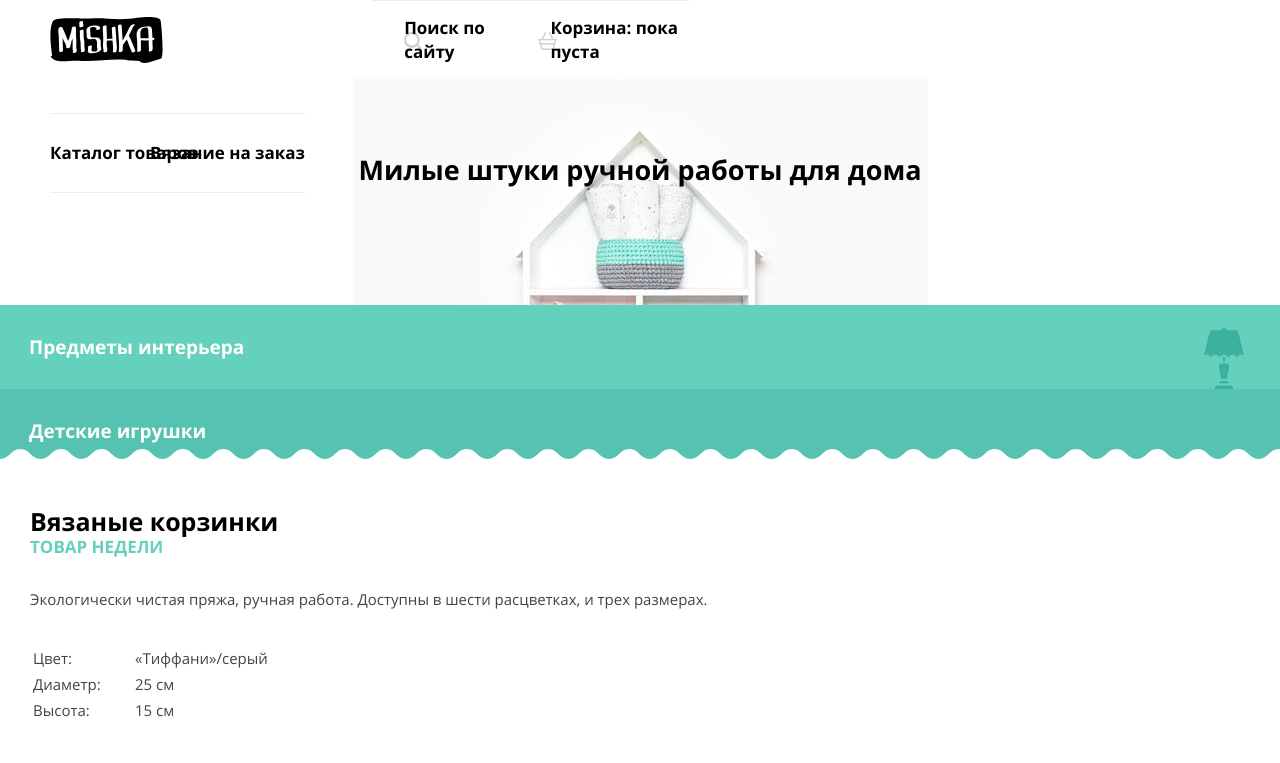
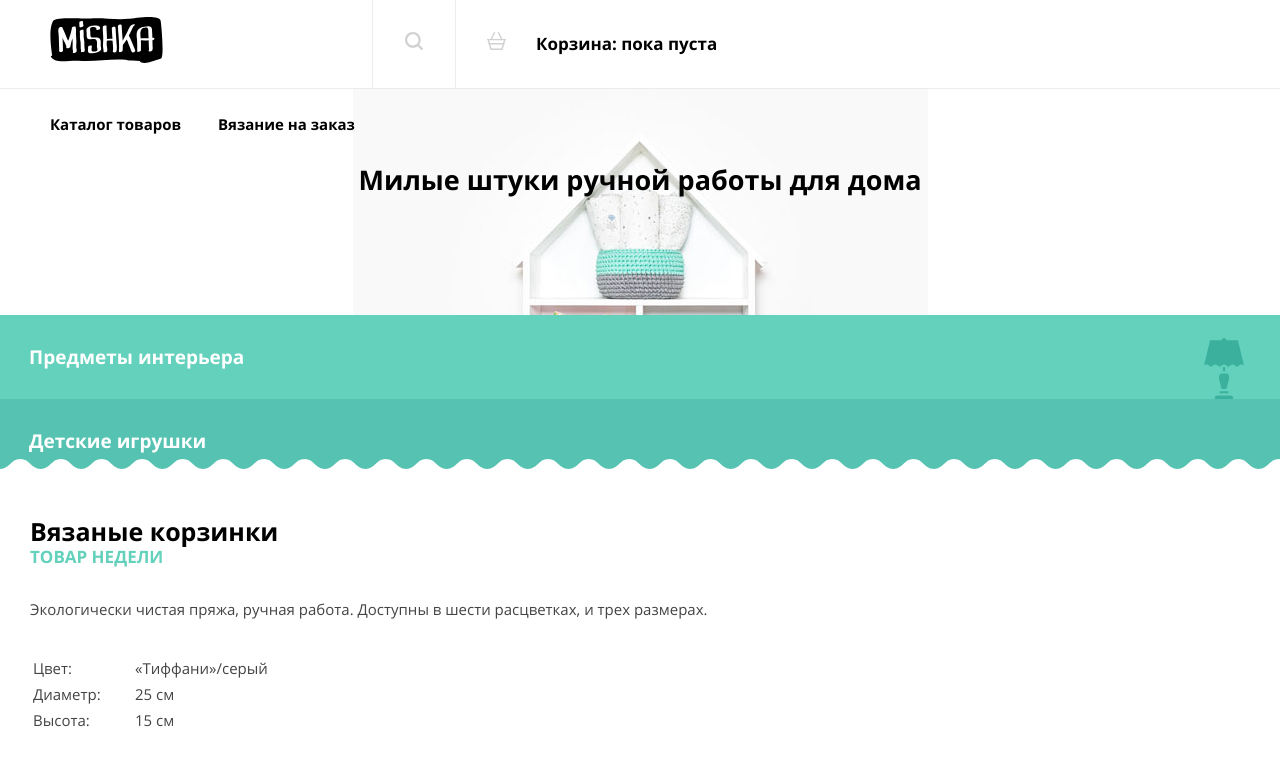
Before and after one commit to arcticstormx/adaptive_mishka, a website: page source/index.html in a window 1280 px wide. Shown: the top 763 px of the page. Drawn offline with nearby package versions, Linux system fonts and the light colour scheme; files that its build step writes are made by us from their sources.

Commit message:
Nav done

```diff
--- a/source/index.html
+++ b/source/index.html
@@ -26,16 +26,16 @@
         </div>
         <ul class="nav__list">
           <li class="nav__item nav__item--catalog" >
-            <a href="catalog.html" class="nav__link"><span>Каталог товаров</span></a>
+            <a href="catalog.html" class="nav__link nav__link--catalog"><span>Каталог товаров</span></a>
           </li>
           <li class="nav__item nav__item--form" >
-            <a href="form.html" class="nav__link"><span>Вязание на заказ</span></a>
+            <a href="form.html" class="nav__link nav__link--form"><span>Вязание на заказ</span></a>
           </li>
           <li class="nav__item nav__item--search">
-            <a href="index.html" class="nav__link"><span>Поиск по сайту</span></a>
+            <a href="index.html" class="nav__link nav__link--search"><span>Поиск по сайту</span></a>
           </li>
           <li class="nav__item nav__item--cart" >
-            <a href="" class="nav__link"><span>Корзина: пока пуста</span></a>
+            <a href="" class="nav__link nav__link--cart"><span>Корзина: пока пуста</span></a>
           </li>
         </ul>
       </nav>
--- a/source/less/components/nav.less
+++ b/source/less/components/nav.less
@@ -66,6 +66,7 @@
 @media @tablet {
   .nav {
     position: relative;
+    border-bottom: 1px solid #ececec;
     &__main {
       justify-content: flex-start;
     }
@@ -89,6 +90,7 @@
       flex-direction: row;
     }
     &__item {
+      display: flex;
       box-shadow: none;
     }
     &__item--catalog {
@@ -101,11 +103,35 @@
       z-index: 10;
       position: absolute;
       top: 113px;
-      left: 150px;
+      left: 218px;
     }
-    &__item--catalog .nav__link,
-    &__item--form .nav__link {
+    &__link--catalog,
+    &__link--form {
+      font-size: 15px;
+    }
+    &__item--search span {
+      display: none;
+    }
+    &__link {
       padding-left: 0;
+
+      height: auto;
+      box-shadow: none;
+    }
+    &__link::before {
+      top: 36px;
+    }
+    &__link--search {
+      width: 84px;
+      height: 88px;
+      border-left: 1px solid #ececec;
+      border-right: 1px solid #ececec;
+    }
+    &__link--cart {
+      padding-left: 80px;
+    }
+    &__link--cart::before {
+      top: 35px;
     }
 
   }
```
